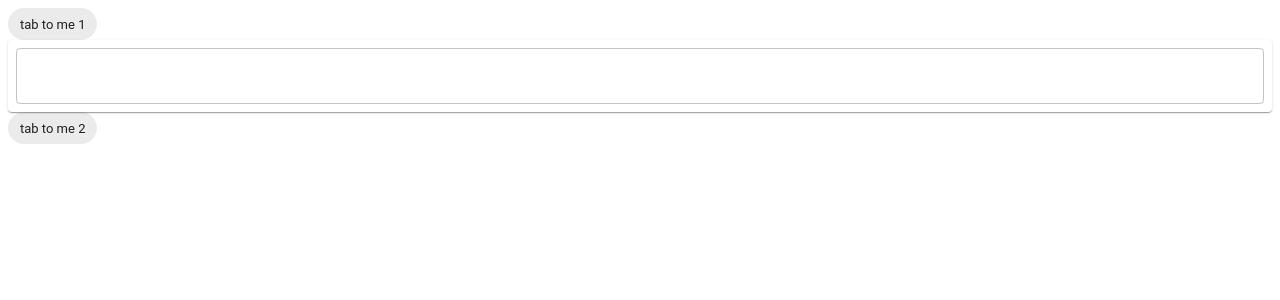
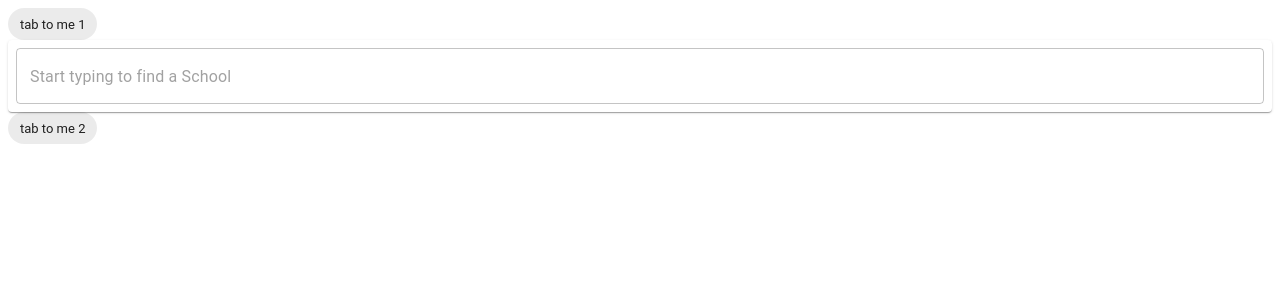
Before and after one commit to Joshrogan/Autocomplete-with-buttons-in-dropdown-MUI, a React (Create React App) app: page / in a window 1280 px wide. Shown: the top 300 px of the page. Built offline with nearby package versions, Linux system fonts and the light colour scheme.

Commit message:
placeholder/selected yoke working

```diff
--- a/src/App.js
+++ b/src/App.js
@@ -1,6 +1,7 @@
 import * as React from "react";
 import Autocomplete from "@mui/material/Autocomplete";
 import TextField from "@mui/material/TextField";
+import Typography from "@mui/material/Typography";
 import Paper from "@mui/material/Paper";
 import Box from "@mui/material/Box";
 import Chip from "@mui/material/Chip";
@@ -17,7 +18,10 @@ function CustomPaper({ children, buttons, ...other }) {
 export default function App() {
   const options = ["one", "two", "three", "four"];
   const buttonRef = React.useRef();
-
+  const [value, setValue] = React.useState([]);
+  console.log(value);
+  const [isBlurred, setIsBlurred] = React.useState(true);
+  console.log("# isBlurred", isBlurred);
   const [open, setOpen] = React.useState(false);
 
   const handleClickAway = () => {
@@ -104,17 +108,41 @@ export default function App() {
             }}
             open={open}
             disablePortal
+            onChange={(event, value) => setValue(value)}
+            onBlur={() => setIsBlurred(true)}
+            onFocus={() => setIsBlurred(false)}
+            // sx={{
+            //   minWidth: isBlurred ? 0 : "auto",
+            //   transition: "min-width 0.2s", // smooth transition
+            // }}
             options={options}
-            renderInput={(params) => (
-              <TextField
-                {...params}
-                // work around for safari, but safari is borked
-                // inputProps={{
-                //   ...params.inputProps,
-                //   onBlur: undefined,
-                // }}
-              />
-            )}
+            renderInput={(params) => {
+              console.log(params); // Logs the params object
+              console.log(params.value); // Logs the params object
+
+              return (
+                <TextField
+                  {...params}
+                  placeholder="Start typing to find a School"
+                  inputProps={{
+                    style: {
+                      width: isBlurred && value.length ? 0 : "auto",
+                      height: isBlurred && value.length ? 0 : "auto",
+                      padding: isBlurred && value.length ? 0 : "auto",
+                    },
+                    ...params.inputProps,
+                  }}
+                />
+              );
+            }}
+            renderTags={(value, getTagProps) => {
+              const numTags = value.length;
+              return (
+                <Typography variant="body2" style={{ width: "100%" }}>
+                  {`${numTags} Schools Selected`}
+                </Typography>
+              );
+            }}
             ListboxProps={{ sx: { maxHeight: 100 } }}
             PaperComponent={CustomPaper}
             componentsProps={{ paper: { buttons: buttons } }}
```
